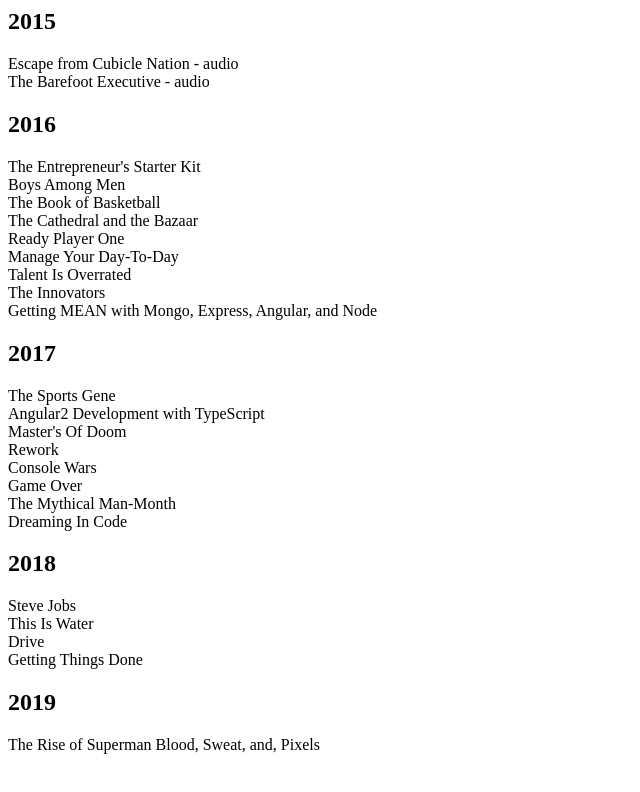
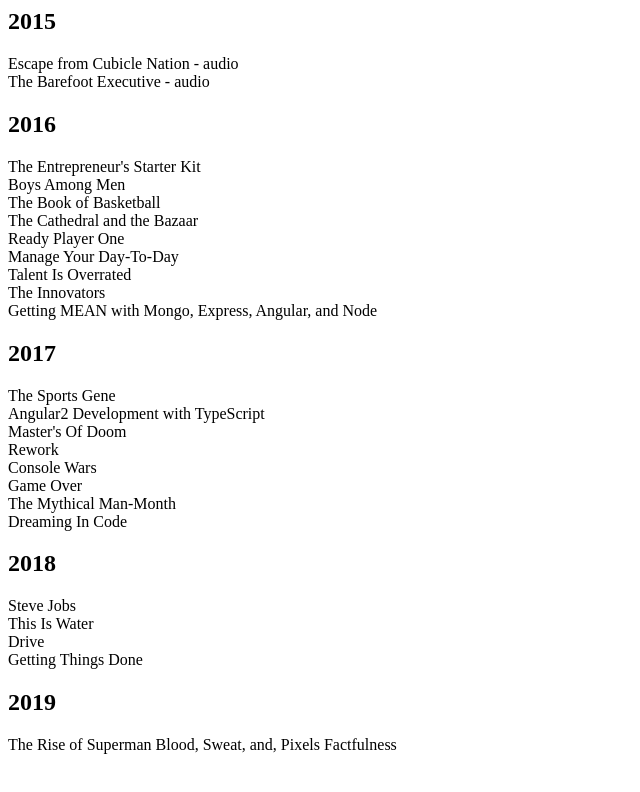
Before and after one commit to jwbwvf/jwbwvf.github.io, a plain HTML site: page index.html in a window 1280 px wide. Shown: the whole page, without its empty margins (0-640 px from the left). Drawn offline with Linux system fonts and the light colour scheme.

Commit message:
Update index.html

```diff
--- a/index.html
+++ b/index.html
@@ -36,5 +36,6 @@
     <h2>2019</h2>
     <span>The Rise of Superman</span>
     <span>Blood, Sweat, and, Pixels</span>
+    <span>Factfulness</span>
   </body>
 </html>
```
